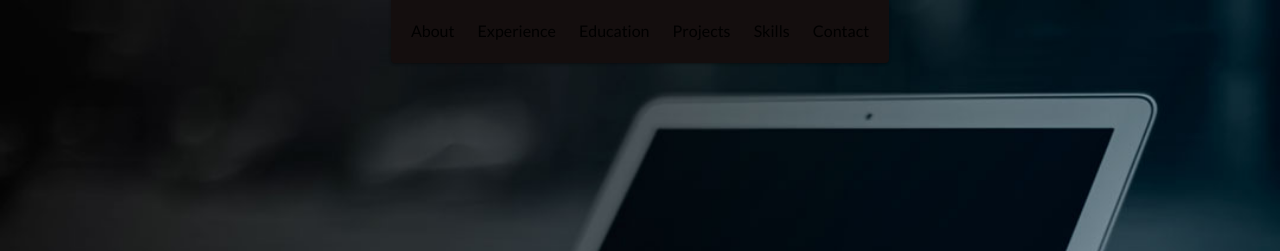
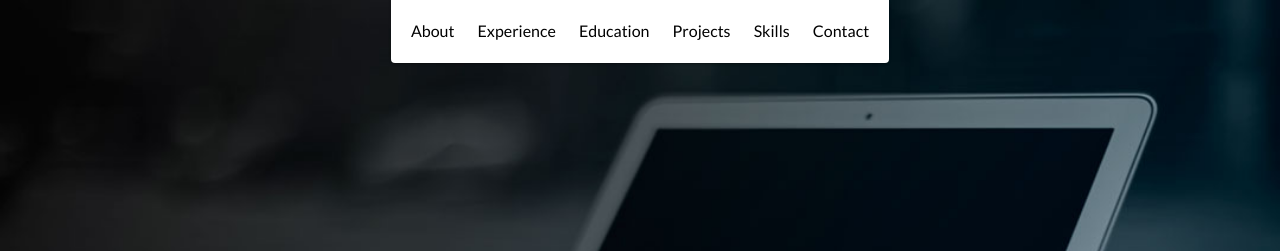
Before and after one commit to bhargavaukkalam/bhargavaukkalam.github.io, a website: page index.html in a window 1280 px wide. Shown: the top 251 px of the page. Drawn offline with nearby package versions, Linux system fonts and the light colour scheme; files that its build step writes are made by us from their sources.

Commit message:
backgrounds in styless.css to white color

```diff
--- a/scss/styles.scss
+++ b/scss/styles.scss
@@ -39,7 +39,7 @@ $base-color: #000000;
 $base-color-hover: darken($base-color, 100%);
 
 // Define background colors
-$background: rgb(20, 14, 14);
+$background: #FFFFFF;
 $background-alt: #f2f2f5;
 
 // Define border colors
```
